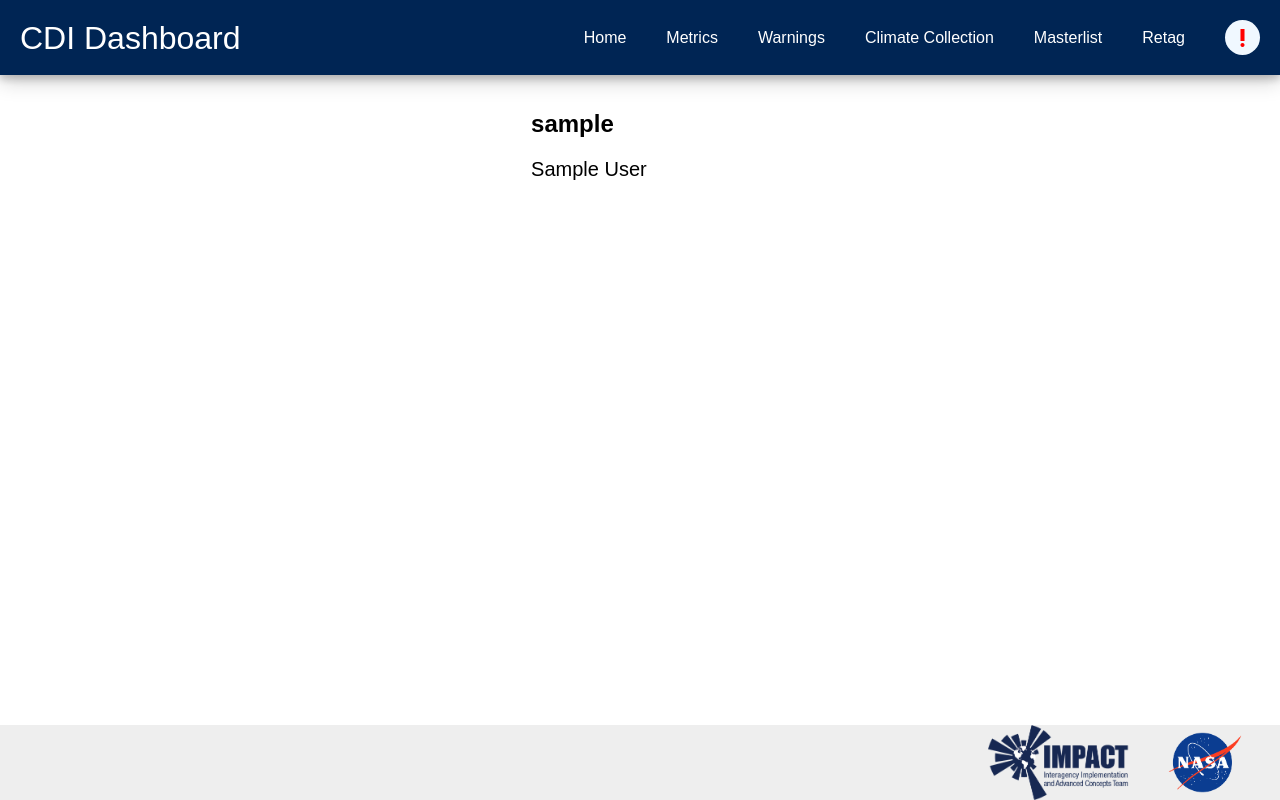
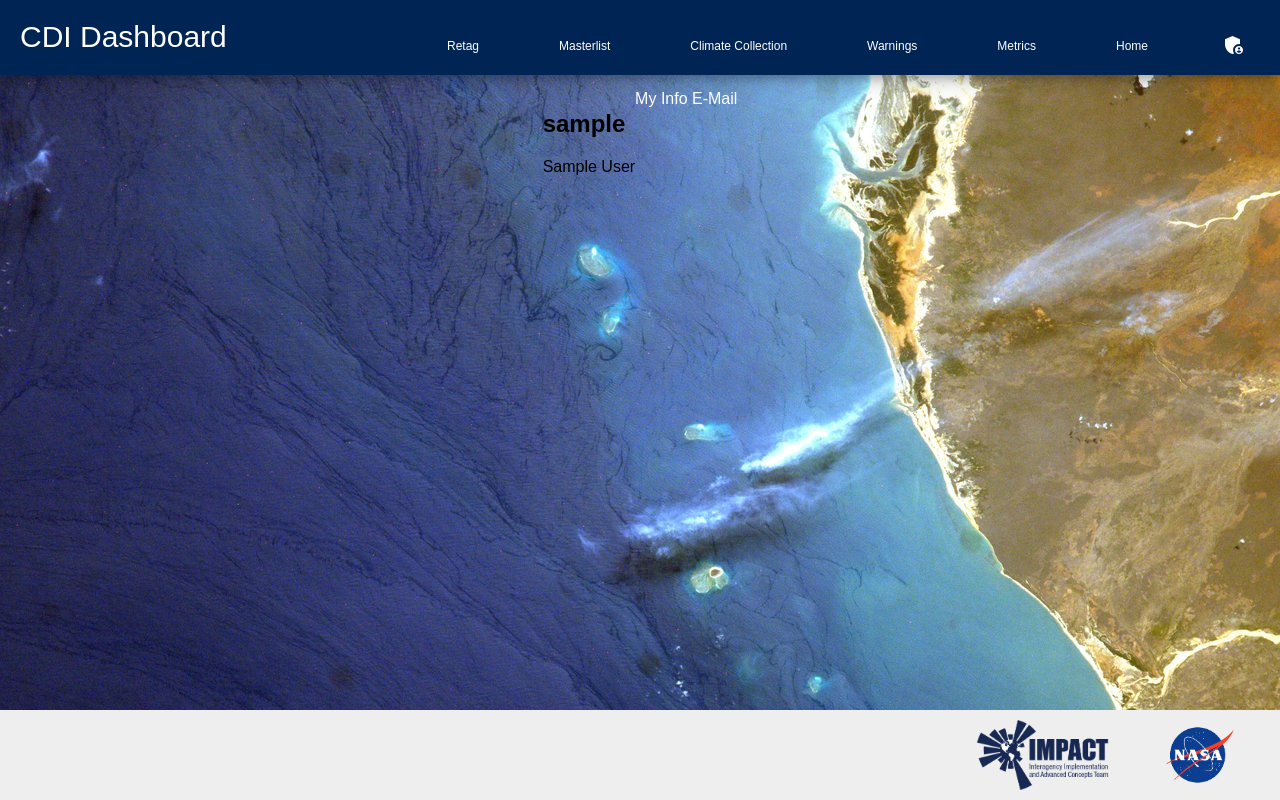
Before and after one commit to NASA-IMPACT/CDI-Dashboard, a Django app: a page that uses dashboard/templates/base.html in a window 1280 px wide. Run offline with Django 3.2, Linux system fonts and the light colour scheme; the visitor is signed in with stand-in values (Sample User, id 1); data comes from the database, SQL or seed files in the repository.

Commit message:
Styling Edits to Homepage and Navbar
Co-Authored-By: esr0004 <90414279+esr0004@users.noreply.github.com>

```diff
--- a/dashboard/static/css/style.css
+++ b/dashboard/static/css/style.css
@@ -5,6 +5,7 @@ body {
     margin: 0;
     font-family: Arial, Helvetica, sans-serif;
     background-color: white;
+    background: url("/static/BeloSurMerMadagascar.jpg") 50% 0 no-repeat fixed;
   }
 
   a {
@@ -15,41 +16,133 @@ body {
 
   /* Styling the Menu Bar and Collapsible Menu (i.e. navbar) */
 
+
+.footer_logo{
+  padding:10px;
+  float:right;
+  height:70px
+}
+
+
+.styled-table {
+  border-collapse: collapse;
+  margin: 0px 0;
+  font-size: 10px;
+  font-family: sans-serif;
+  box-shadow: 0 0 20px rgba(0, 0, 0, 0.15);
+  width: 90%;
+  overflow-y:scroll;
+}
+.styled-table thead tr {
+  background-color: #009879;
+  color: #ffffff;
+  text-align: left;
+}
+
+.styled-table th,
+.styled-table td {
+    padding: 12px 15px;
+    text-align:center;
+}
+
+.styled-table tbody tr {
+  border-bottom: 1px solid #dddddd;
+}
+
+.styled-table tbody tr:nth-of-type(even) {
+  background-color: #f3f3f3;
+}
+
+
+  .styled-table  caption {
+    display: table-caption;
+    text-align: center;
+    padding:10px;
+    font-size: 10px;
+    font-family: sans-serif;
+    font-weight: bold;
+    background-color: #002554;
+    color: white;
+    height: 10px
+
+  }
+
 .container {
-
 display: flex;
 flex-wrap: wrap;
 justify-content: center;
-
+height:650px;
 
 }
-.section3 .section2 .section1{
-	width:650px;
-	height:400px;
 
-	padding:20px
+.mobilespacer{
+height:100px;
+width:100%;
+}
+
+.metrics {
+  display: inline-grid;
+  vertical-align: middle
+}
+
+.metrics.label h1{
+
+  font-family: Arial, Helvetica, sans-serif;
+  font-size: 40px;
+
+  width: 100%;
+  text-align: right;
+  height: 50%;
+  text-align: center
 
 }
-.section4 {
-	width:650px;
-	height:500px;
+.metrics.counts h1{
 
-	padding:20px
+  font-family: Arial, Helvetica, sans-serif;
+  font-size: 40px;
+  width: 10%;
 
 }
+
+.section1, .section2, .section3, .section4 {
+width:90%;
+height:40%;
+padding:20px
+}
+
 
 .information {
 width:100%;
 height:100%;
-	border:0;
-	border-radius: 30px
+border:2px solid white;
+border-radius: 30px;
+padding:10px;
+background:white;
+box-shadow: 0 4px 8px 0 rgba(0, 0, 0, 0.2), 0 6px 20px 0 rgba(0, 0, 0, 0.19);
+}
+.chartstyle {
+
+width:90%;
+height:100%;
 
 
 }
-.chartstyle {
+.information h1 {
+font-family: Arial, Helvetica, sans-serif;
+font-size: 30px;
+width:90%;
+text-align:start;
+padding-top:20px;
 
-  width:100%;
-	height:100%;
+
+}
+
+.information p {
+font-family: Arial, Helvetica, sans-serif;
+font-size: 20px;
+width:90%;
+text-align:start;
+
 
 }
 
@@ -57,7 +150,7 @@ body {
     background-color: #002554;
     position: fixed;
     width: 100%;
-    height: 75px;
+    height: 100px;
     box-shadow: 0 4px 8px 0 rgba(0, 0, 0, 0.2), 0 6px 20px 0 rgba(0, 0, 0, 0.19);
     z-index: 1;
     color: white;
@@ -66,19 +159,23 @@ body {
   .navbar ul {
     color: white;
     margin: 0;
-    padding: 0;
+    padding: 0px;
     list-style: none;
     overflow: hidden;
     background-color: #002554;
+    font-size: 30px;
+    height:max-content;
+
   }
 
   .navbar li a {
     color: white;
     display: flex;
-    padding: 11.25px 20px;
-    height: 35px;
+    padding: 20px;
     text-decoration: none;
-    line-height: 35px;
+    width:100%;
+    /*line-height: ;*/
+    /*height: 10%;*/
   }
 
   /* Hovering over Menu Items */
@@ -92,7 +189,7 @@ body {
   .navbar .title {
     display: block;
     float: left;
-    font-size: 2em;
+    font-size: 20px;
     padding: 20px 20px;
     text-decoration: none;
     color: white;
@@ -102,8 +199,12 @@ body {
 
   .navbar .menu-items {
     clear: both;
-    max-height: 0;
+    max-height: 0px;
+    width:20%;
     transition: max-height 0.2s ease-out;
+    float:right;
+
+
   }
 
   /* Styling Collapsible Menu */
@@ -150,7 +251,7 @@ body {
   }
 
   .navbar .menu-button:checked ~ .menu-items {
-    max-height: 345px;
+    max-height: 800px;
   }
 
   .navbar .menu-button:checked ~ .burger-menu .lines {
@@ -173,25 +274,21 @@ body {
 
   /* Styling the Alert Icon */
 
-  .navbar .alert-icon {
-    cursor: pointer;
-    float: right;
-    padding: 20px 10px;
-    position: relative;
-  }
+
 
   .alert-button {
     position: relative;
     display: flex;
     align-items: center;
     justify-content: center;
-    width: 35px;
-    height: 35px;
-    color: red;
-    background: aliceblue;
+    width: 30px;
+    height: 30px;
+    color: white;
+    background: transparent;
     border: none;
     outline: none;
     border-radius: 50%;
+
   }
 
   .alert-button:hover {
@@ -209,25 +306,141 @@ body {
    /* Styling the footer */
    .footer{
     position:fixed;
-    float:right;
     bottom:0;
     width: 100%;
     background-color:#eee;
   }
 
   /* Styling for different window sizes */
+  /*@media screen and (min-width: 1127px){*/
   @media (min-width: 1127px){
+    .container {
+      display: flex;
+      flex-wrap: wrap;
+      justify-content: center;
+      height:650px;
+
+      }
+
+
+      .metrics {
+        display: inline-grid;
+        vertical-align: middle
+      }
+
+      .metrics.label h1{
+
+        font-family: Arial, Helvetica, sans-serif;
+        font-size: 30px;
+        transform: translate(0px, 50%);
+        width: 100%;
+        text-align: right;
+        height: 50%;
+        text-align: center
+
+      }
+      .metrics.counts h1{
+
+        font-family: Arial, Helvetica, sans-serif;
+        font-size: 40px;
+        width: 10%;
+
+      }
+
+      .section1 {
+      width:50%;
+      height:40%;
+      padding:20px
+
+      }
+      .section2 {
+      width:40%;
+      height:40%;
+
+      padding:20px;
+
+
+      }
+      .section3 {
+      width:30%;
+      height:40%;
+
+      padding:20px
+
+      }
+      .section4 {
+      width:60%;
+      height:40%;
+      padding:20px
+
+      }
+
+      .information {
+        width:100%;
+        height:100%;
+        border:2px solid white;
+        border-radius: 30px;
+        padding:10px;
+        background:white;
+        box-shadow: 0 4px 8px 0 rgba(0, 0, 0, 0.2), 0 6px 20px 0 rgba(0, 0, 0, 0.19);
+
+        }
+      .chartstyle {
+
+      width:90%;
+      height:100%;
+
+
+      }
+      .information h1 {
+      font-family: Arial, Helvetica, sans-serif;
+      font-size: 30px;
+      width:90%;
+      text-align:start;
+      padding-top:20px;
+
+
+      }
+
+      .information p {
+      font-family: Arial, Helvetica, sans-serif;
+      font-size: 20px;
+      width:90%;
+      text-align:start;
+
+
+      }
+
+    .navbar {
+      background-color: #002554;
+      position: fixed;
+      width: 100%;
+      height: 75px;
+      box-shadow: 0 4px 8px 0 rgba(0, 0, 0, 0.2), 0 6px 20px 0 rgba(0, 0, 0, 0.19);
+      z-index: 1;
+      color: white;
+    }
+
     .navbar li {
 
-      float: left;
+      float: right;
+      font-size: 40%;
+      border:20px solid transparent;
+
     }
     .navbar li a {
       padding: 20px 20px;
+      line-height: 100%;
+      max-width: max-content;
+      font-size: 100%;
+      border-radius:10px;
     }
     .navbar .menu-items {
       clear: none;
       float: right;
       max-height: none;
+      width: 78%;
+      height:75px;
     }
     .navbar .burger-menu {
       display: none;
@@ -235,113 +448,52 @@ body {
 
     .navbar .alert-icon {
       display: none;
+      float: right;
     }
 
+    .alert-button {
+      position: relative;
+      display: flex;
+      align-items: center;
+      justify-content: center;
+      width: 10px;
+      height: 10px;
+      color: white;
+      background: transparent;
+      border: none;
+      outline: none;
+      border-radius: 50%;
+
+    }
+
+    /* Styling the Title */
+    .navbar .title {
+    display: block;
+    float: left;
+    font-size: 30px;
+    padding: 20px 20px;
+    text-decoration: none;
+    color: white;
+    }
+
+  }
+  @media (min-width: 1700px){
     .container {
-
       display: flex;
       flex-wrap: wrap;
       justify-content: center;
-
+      height:800px;
 
       }
-.section1 {
-	width:50%;
-	height:400px;
+      .metrics.label h1{
 
-	padding:20px
+        font-family: Arial, Helvetica, sans-serif;
+        font-size: 30px;
+        transform: translate(0px, 50%);
+        width: 100%;
+        text-align: right;
+        height: 90%;
+        text-align: center
 
       }
-.section2 {
-	width:40%;
-	height:400px;
-
-	padding:20px
-
     }
-.section3 {
-	width:30%;
-	height:400px;
-
-	padding:20px
-
-}
-.section4 {
-	width:60%;
-	height:400px;
-
-	padding:20px
-
-}
-
-.information {
-	width:100%;
-	height:100%;
-	border:2px solid black;
-	border-radius: 30px
-
-}
-.chartstyle {
-
-	width:100%;
-	height:100%;
-
-
-}
-h1 {
-
-font-family: Arial, Helvetica, sans-serif;
-font-size: 40px;
-
-}
-
-p{
-  font-family: Arial, Helvetica, sans-serif;
-  font-size: 20px;
-
-
-}
-
-.styled-table {
-  border-collapse: collapse;
-  margin: 25px 0;
-  font-size: 0.9em;
-  font-family: sans-serif;
-  min-width: 400px;
-  box-shadow: 0 0 20px rgba(0, 0, 0, 0.15);
-}
-.styled-table thead tr {
-  background-color: #009879;
-  color: #ffffff;
-  text-align: left;
-}
-
-.styled-table th,
-.styled-table td {
-    padding: 12px 15px;
-    text-align:center;
-}
-
-.styled-table tbody tr {
-  border-bottom: 1px solid #dddddd;
-}
-
-.styled-table tbody tr:nth-of-type(even) {
-  background-color: #f3f3f3;
-}
-
-
-  .styled-table  caption {
-    display: table-caption;
-    text-align: center;
-    padding:10px;
-    font-size: 30px;
-    font-family: sans-serif;
-    font-weight: bold;
-    background-color: black;
-    color: white;
-    height: 40px
-
-  }
-
-  }
--- a/dashboard/templates/base.html
+++ b/dashboard/templates/base.html
@@ -19,11 +19,7 @@
         <a href="/" class="title">CDI Dashboard</a>
 
         <!--Creating Alert Icon with link-->
-        <a href="/warnings-instance" class="alert-icon">
-            <button type="button" class="alert-button">
-                <span class="material-icons">priority_high</span>
-            </button>
-        </a>
+
 
         <!--Creating Collapsible Menu Icon-->
         <input class="menu-button" type="checkbox" id="menu-button" />
@@ -31,18 +27,19 @@
 
         <!--Creating and Linking Menu Items-->
         <ul class="menu-items">
+            <li><a href="/admin">
+                <button type="button" class="alert-button">
+                    <span class="material-icons">admin_panel_settings</span>
+                </button>
+            </a>
+        </li>
             <li><a href="/">Home</a></li>
             <li><a href="/charts">Metrics</a></li>
             <li><a href="/warnings">Warnings</a></li>
             <li><a href="/climate-collection">Climate Collection</a></li>
             <li><a href="/cdi-masterlist">Masterlist</a></li>
             <li><a href="/retag">Retag</a></li>
-            <li><a href="/warnings-instance">
-                    <button type="button" class="alert-button">
-                        <span class="material-icons">priority_high</span>
-                    </button>
-                </a>
-            </li>
+
         </ul>
     </navbar>
     <br>
@@ -54,13 +51,14 @@
 
 
     {% block content %}{% endblock %}
+
     <div class="footer">
-        <a class="footer_logo" href="https://www.nasa.gov/" target="_blank">
-            {% load static %}<img style="float:right;height:75px" src="{% static 'media/NASA_logo.png' %}"
+        <a href="https://www.nasa.gov/" target="_blank">
+            {% load static %}<img class="footer_logo" src="{% static 'media/NASA_logo.png' %}"
                 alt="NASA Logo"></img>
         </a>
-        <a class="footer_logo" href="https://impact.earthdata.nasa.gov/" target="_blank">
-            {% load static %} <img style="float:right;height:75px" src="{% static 'media/IMPACT_logo.png' %}"
+        <a href="https://impact.earthdata.nasa.gov/" target="_blank">
+            {% load static %} <img class="footer_logo" src="{% static 'media/IMPACT_logo.png' %}"
                 alt="Impact Logo"></img>
         </a>
 
```
Also changed, not shown: dashboard/templates/HOMEPAGE.html (+19 -102 lines), dashboard/static/BeloSurMerMadagascar.jpg (added). Lines whose indentation alone changed are shown as unchanged.
